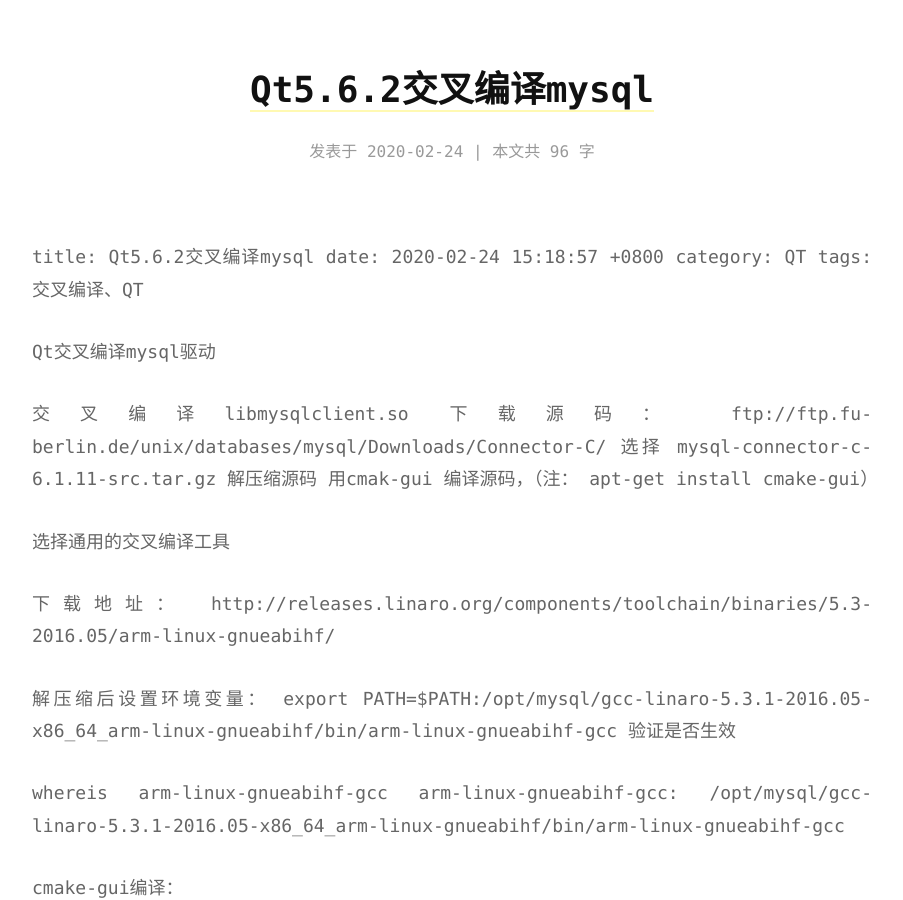
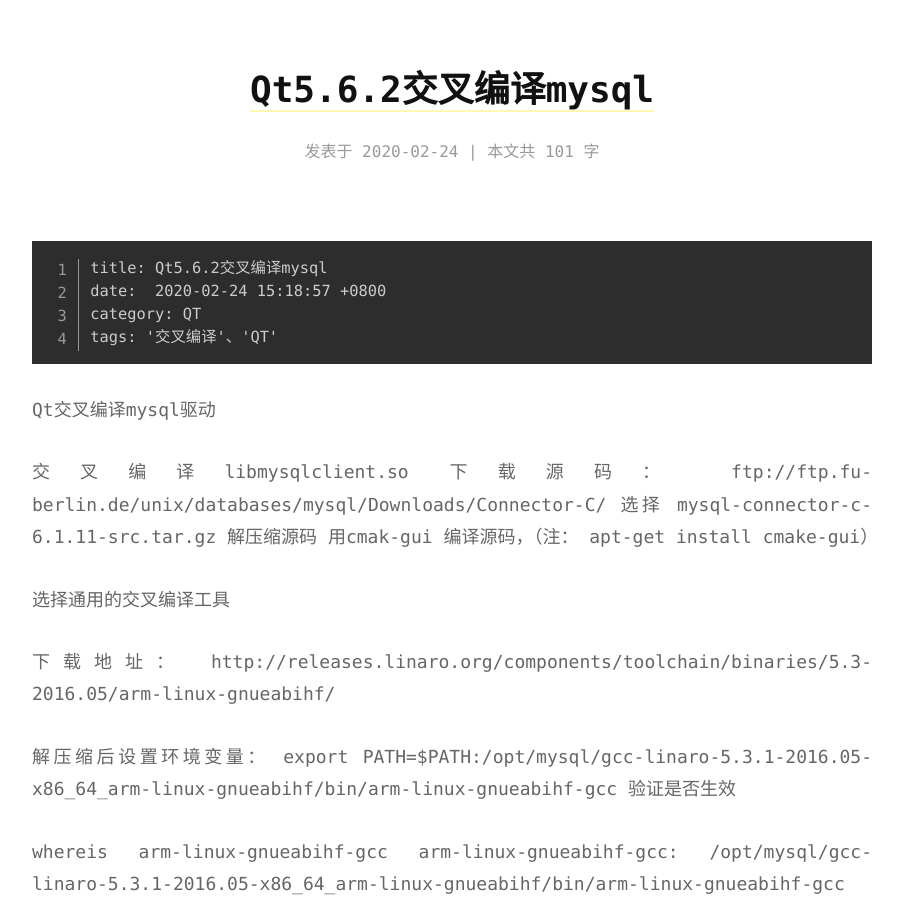
Before and after one commit to zhaohongqiang/zhaohongqiang.github.io, a Jekyll site: the page built from _posts/2020-02-24-Qt5.6.2交叉编译mysql.md, in a window 1280 px wide and 900 px high. Shown: the whole window, without its empty margins (188-1091 px from the left). Built offline with Jekyll 4.4.1, drawn with Linux system fonts in a browser that asks for light colours.

````diff
--- a/_posts/2020-02-24-Qt5.6.2交叉编译mysql.md
+++ b/_posts/2020-02-24-Qt5.6.2交叉编译mysql.md
@@ -1,8 +1,9 @@
+```
 title: Qt5.6.2交叉编译mysql
 date:  2020-02-24 15:18:57 +0800
 category: QT
-tags: 交叉编译、QT
-
+tags: '交叉编译'、'QT'
+```
 
 Qt交叉编译mysql驱动
 
````
